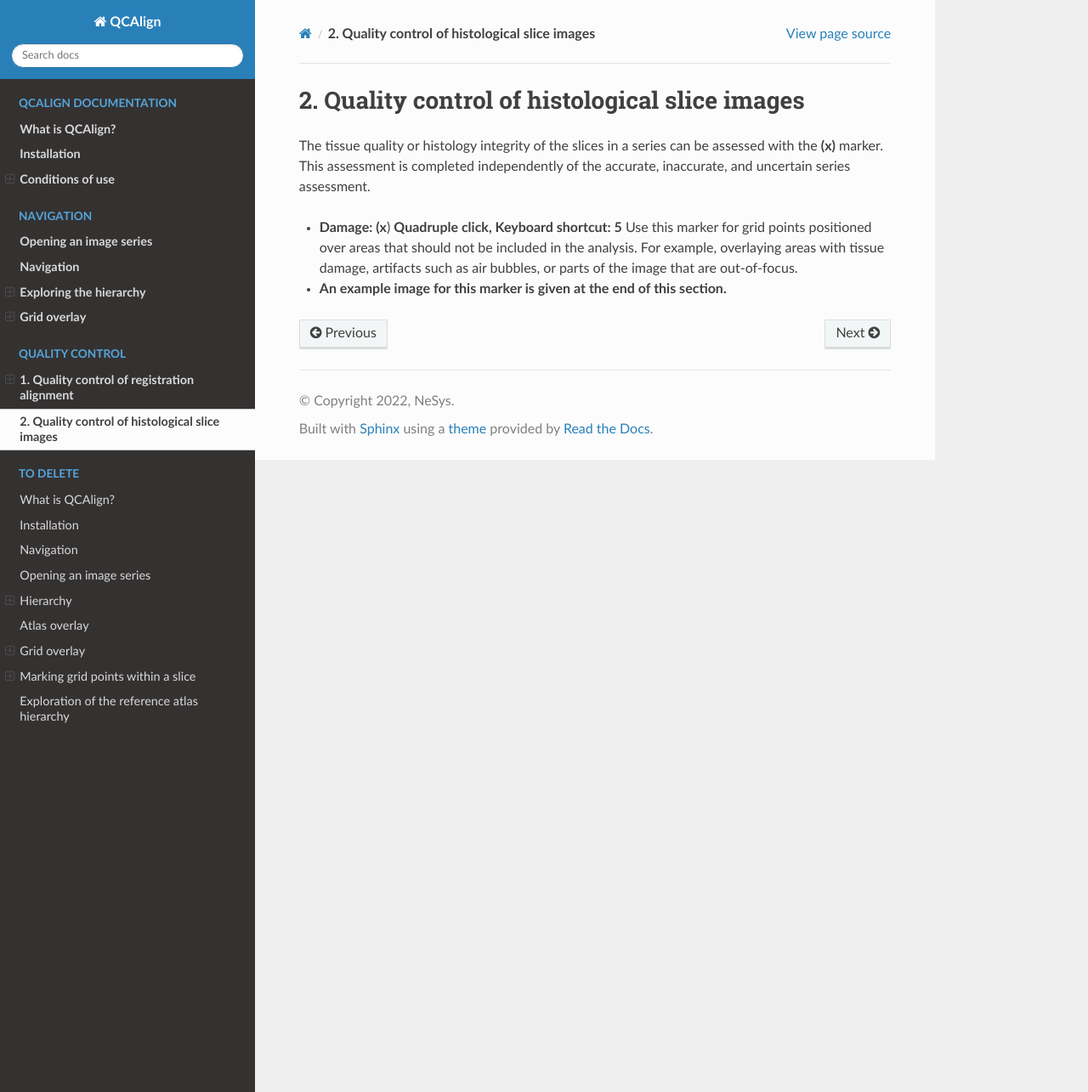
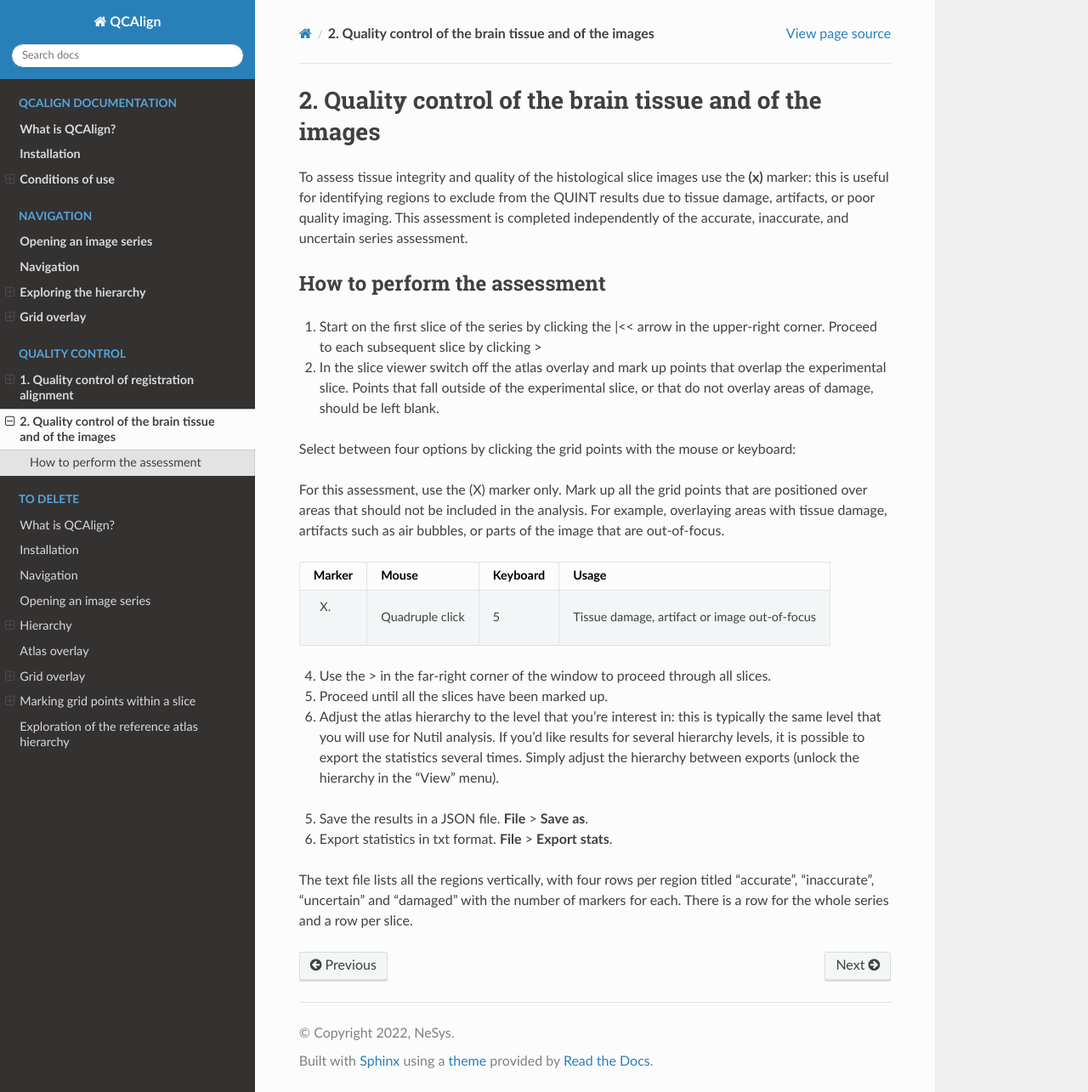
Before and after one commit to Neural-Systems-at-UIO/QCAlign, a Sphinx documentation site: the page built from docs/QCtissue.rst, in a window 1280 px wide and 1285 px high. Shown: the whole window at 85% size. Built offline with Sphinx 7.4.7 and the Read the Docs theme 2.0.0, drawn with Linux system fonts in a browser that asks for light colours; pages that are not in the unit, such as notebooks, are missing from menus.

Commit message:
Update QCtissue.rst

```diff
--- a/docs/QCtissue.rst
+++ b/docs/QCtissue.rst
@@ -1,16 +1,38 @@
-**2. Quality control of histological slice images**
-========================================================
+**2. Quality control of the brain tissue and of the images**
+=================================================================
 
-The tissue quality or histology integrity of the slices in a series can
-be assessed with the **(x)** marker. This assessment is completed
-independently of the accurate, inaccurate, and uncertain series
-assessment.
+To assess tissue integrity and quality of the histological slice images use the **(x)** marker: this is useful for identifying regions to exclude from the QUINT results due to tissue damage, artifacts, or poor quality imaging. This assessment is completed independently of the accurate, inaccurate, and uncertain series assessment.
 
--  **Damage: (x**) **Quadruple click, Keyboard shortcut: 5** Use this
-   marker for grid points positioned over areas that should not be
-   included in the analysis. For example, overlaying areas with tissue
-   damage, artifacts such as air bubbles, or parts of the image that are
-   out-of-focus.
+How to perform the assessment
+------------------------------
 
--  **An example image for this marker is given at the end of this
-   section.**
+1. Start on the first slice of the series by clicking the \|<< arrow in the upper-right corner. Proceed to each subsequent slice by clicking >
+
+2. In the slice viewer switch off the atlas overlay and mark up points that overlap the experimental slice. Points that fall outside of the experimental slice, or that do not overlay areas of damage, should be left blank.
+
+Select between four options by clicking the grid points with the mouse or keyboard:
+
+For this assessment, use the (X) marker only. Mark up all the grid points that are positioned over areas that should not be included in the analysis. For example, overlaying areas with tissue damage, artifacts such as air bubbles, or parts of the image that are out-of-focus.
+
++------------+--------------+-------------------+-------------------+
+| **Marker** | **Mouse**    | **Keyboard**      | **Usage**         |
+|            |              |                   |                   |
++============+==============+===================+===================+
+| (X)        | Quadruple    | 5                 | Tissue damage,    |
+|            | click        |                   | artifact or image |
+|            |              |                   | out-of-focus      |
++------------+--------------+-------------------+-------------------+
+
+4. Use the > in the far-right corner of the window to proceed through all slices.
+
+5. Proceed until all the slices have been marked up.
+
+6. Adjust the atlas hierarchy to the level that you're interest in: this is typically the same level that you will use for Nutil analysis. If you'd like results for several hierarchy levels, it is possible to export the statistics several times. Simply adjust the hierarchy between exports (unlock the hierarchy in the "View" menu).
+
+5. Save the results in a JSON file. **File** > **Save as**.
+
+6. Export statistics in txt format. **File** > **Export stats**.
+
+The text file lists all the regions vertically, with
+four rows per region titled “accurate”, “inaccurate”, “uncertain” and
+“damaged” with the number of markers for each. There is a row for the whole series and a row per slice.
```
